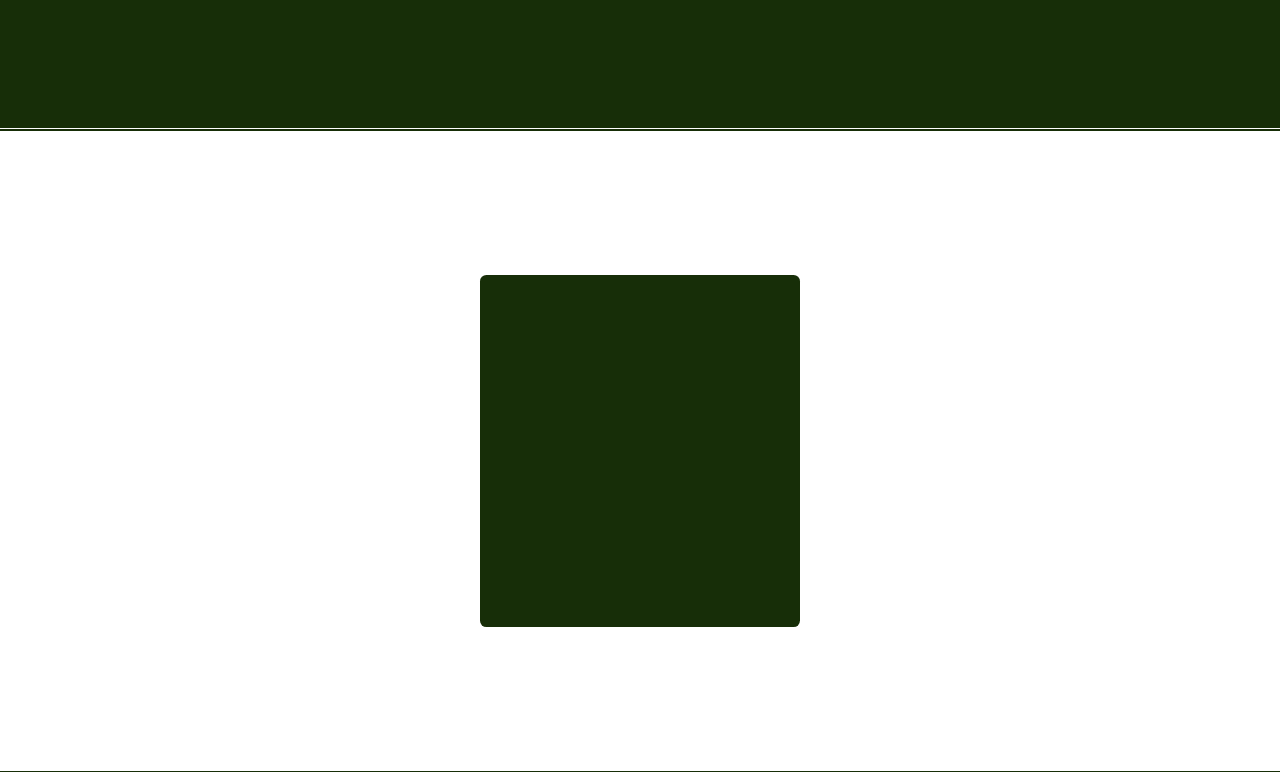
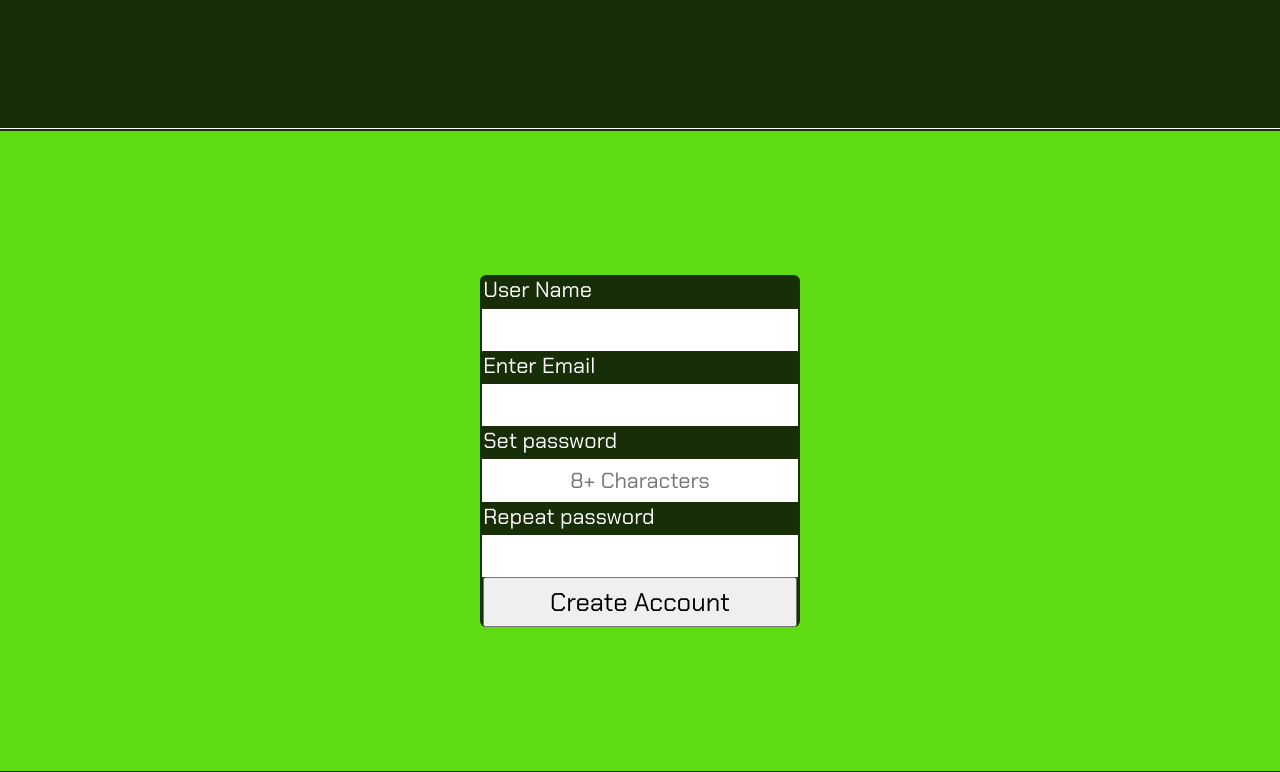
Before and after one commit to MokuaEnock/NxT-learn, a React (Create React App) app: page / in a window 1280 px wide. Shown: the part 740-1512 px from the top of the page. Built offline with nearby package versions, Linux system fonts and the light colour scheme.

Commit message:
create login form

```diff
--- a/src/App.css
+++ b/src/App.css
@@ -643,7 +643,7 @@ aside {
 #loginform {
   width: 100%;
   height: 50vw;
-  background-color: white;
+  background-color: #5EDB12;
   display: flex;
   flex-direction: row;
   justify-content: center;
@@ -655,4 +655,34 @@ aside {
   height: 55%;
   background-color: #172E08;
   border-radius: 0.5vw;
+  display: flex;
+  flex-direction: column;
+  justify-content: space-evenly;
+  align-items: center;
 }
+
+#loginform>div>button {
+  width: 98%;
+  height: 15%;
+  font-size: 2vw;
+}
+
+label {
+  width: 98%;
+  height: 10%;
+  font-size: 1.7vw;
+  color: #ffffff;
+}
+
+input {
+  width: 98%;
+  height: 12%;
+  border: thin solid #ffffff;
+  font-size: 1.7vw;
+  text-align: center;
+  color: #172E08;
+}
+
+input:focus {
+  outline: none;
+}
--- a/src/components/login/LoginForm.js
+++ b/src/components/login/LoginForm.js
@@ -1,9 +1,21 @@
 import React from "react";
 
 function LoginForm() {
-  return <form id="loginform">
-    <div></div>
-  </form>;
+  return (
+    <form id="loginform">
+      <div>
+        <label for="username">User Name</label>
+        <input type="text" id="username" />
+        <label for="email">Enter Email</label>
+        <input type="email" id="email" />
+        <label for="password1">Set password</label>
+        <input type="password" id="password1" placeholder="8+ Characters" />
+        <label for="password2">Repeat password</label>
+        <input type="password" id="password2" />
+        <button>Create Account</button>
+      </div>
+    </form>
+  );
 }
 
 export default LoginForm;
```
